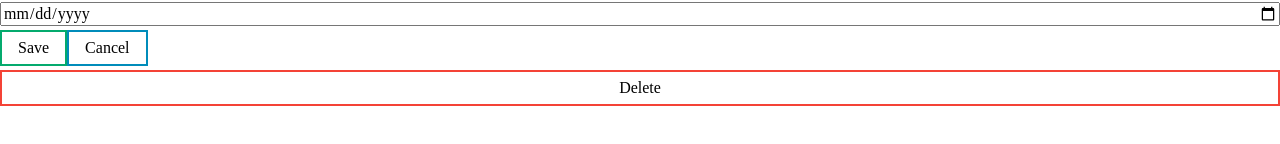
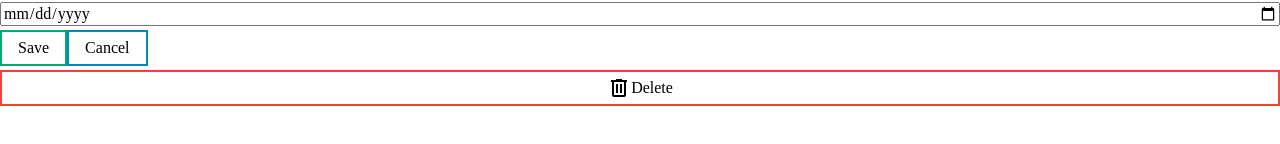
Before and after one commit to ZTanvir/cv-application, a React (Vite) app: page / in a window 1280 px wide. Shown: the part 408-552 px from the top of the page. Built offline with nearby package versions, Linux system fonts and the light colour scheme.

Commit message:
Add meterial icon from google

```diff
--- a/index.html
+++ b/index.html
@@ -3,7 +3,7 @@
   <head>
     <meta charset="UTF-8" />
     <meta name="viewport" content="width=device-width, initial-scale=1.0" />
-
+    <link href="https://fonts.googleapis.com/css2?family=Material+Symbols+Outlined" rel="stylesheet" />
     <title>Cv Application</title>
   </head>
   <body>
--- a/src/Components/EducationalInfromation/InstituteInfo.jsx
+++ b/src/Components/EducationalInfromation/InstituteInfo.jsx
@@ -16,7 +16,7 @@
           <button className={institudeStyle.cancelBtn}>Cancel</button>
         </div>
         <button className={institudeStyle.deleteBtn}>
-          <span></span>Delete
+          <span className="material-symbols-outlined">delete</span>Delete
         </button>
       </form>
     </section>
--- a/src/Components/Styles/EduInfoStyle/institudeInfo.module.css
+++ b/src/Components/Styles/EduInfoStyle/institudeInfo.module.css
@@ -30,6 +30,9 @@
 }
 
 .institudeInfo .deleteBtn{
+    display: flex;
+    justify-content: center;
+    align-items: center;
     border: 2px solid #f44336;
 }
 .institudeInfo .deleteBtn:hover{
```
